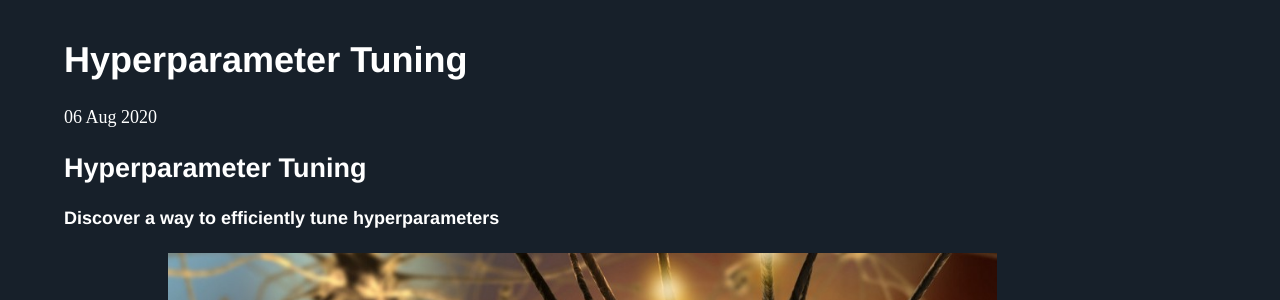
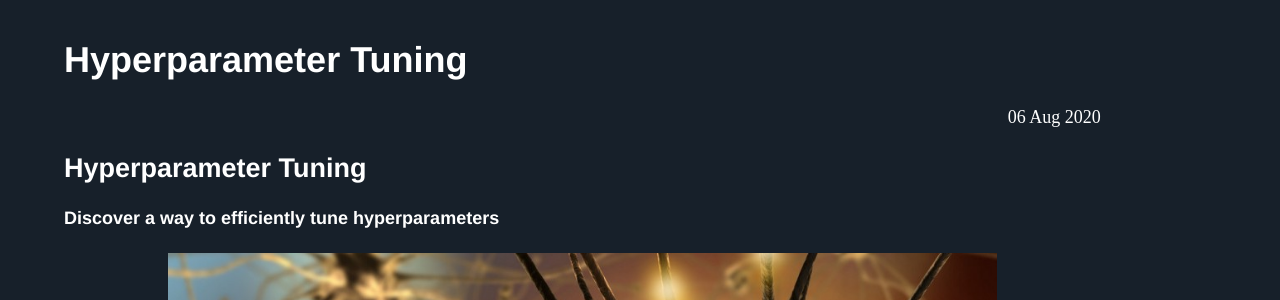
Before and after one commit to Mayurji/mayurji.github.io, a Jekyll site: the page built from _posts/2020-08-06-Hyperparameter.md, in a window 1280 px wide. Shown: the part 163-463 px from the top of the page. Built offline with Jekyll 4.4.1, drawn with Linux system fonts in a browser that asks for light colours; nearby versions of some CDN libraries; comment, search, counter and statistics services are not loaded.

Commit message:
Update post.html

```diff
--- a/_layouts/post.html
+++ b/_layouts/post.html
@@ -7,15 +7,15 @@
 
 <head>
 <meta name="viewport" content="width=device-width, initial-scale=1" />
-<h1>{{ page.title }}</h1>
+<p> <h1>{{ page.title }}</h1> {{page.written_by}}</p>
+<p class="meta" style='text-align: right;'>{{ page.date | date_to_string }}</p>
 <link rel="stylesheet" type="text/css" href="/css/main.css">
-
 <link rel="stylesheet" href="/css/syntax.css" type="text/css" />
 <!-- <meta name="viewport" content="width=device-width, initial-scale=1" /> -->
 </head>
 
-<p class="meta">{{ page.date | date_to_string }}</p>
-<p> {{page.written_by}}</p>
+
+
 
 <div class="post">
   {{ content }}
```
